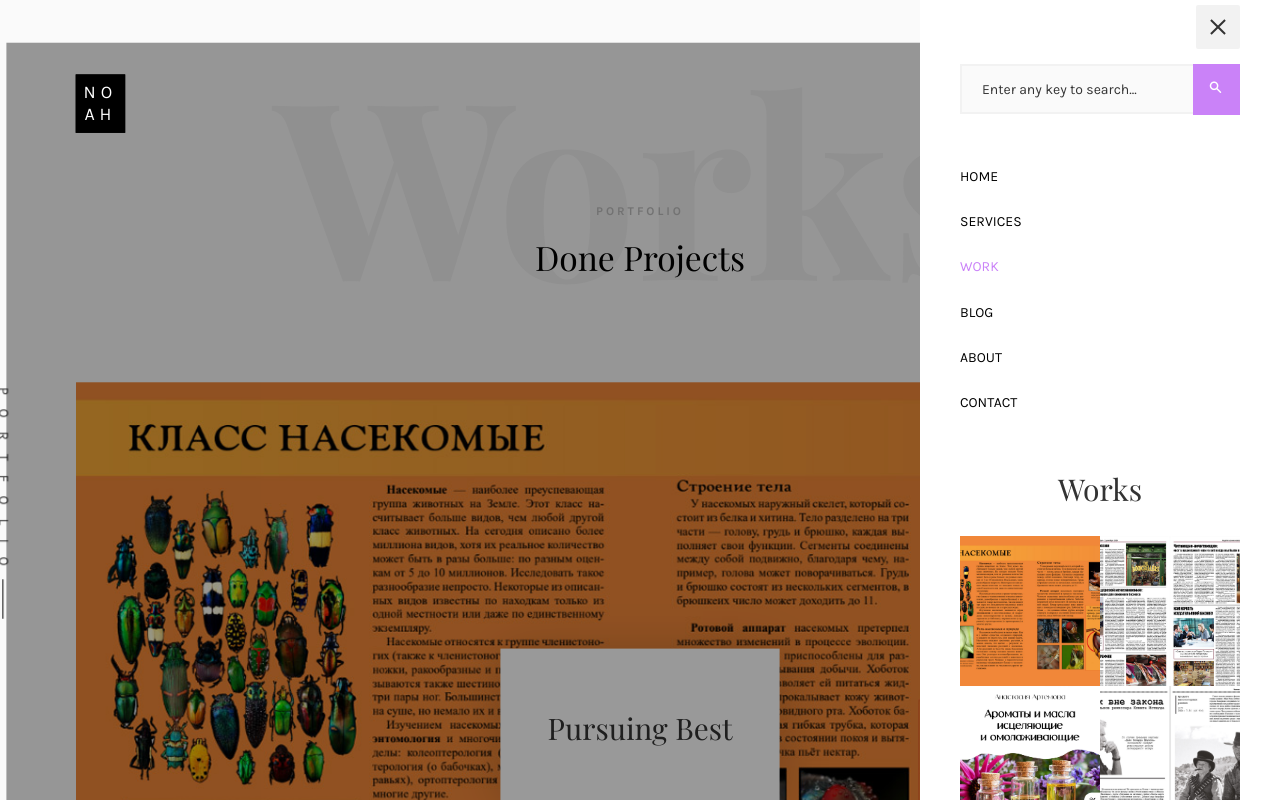
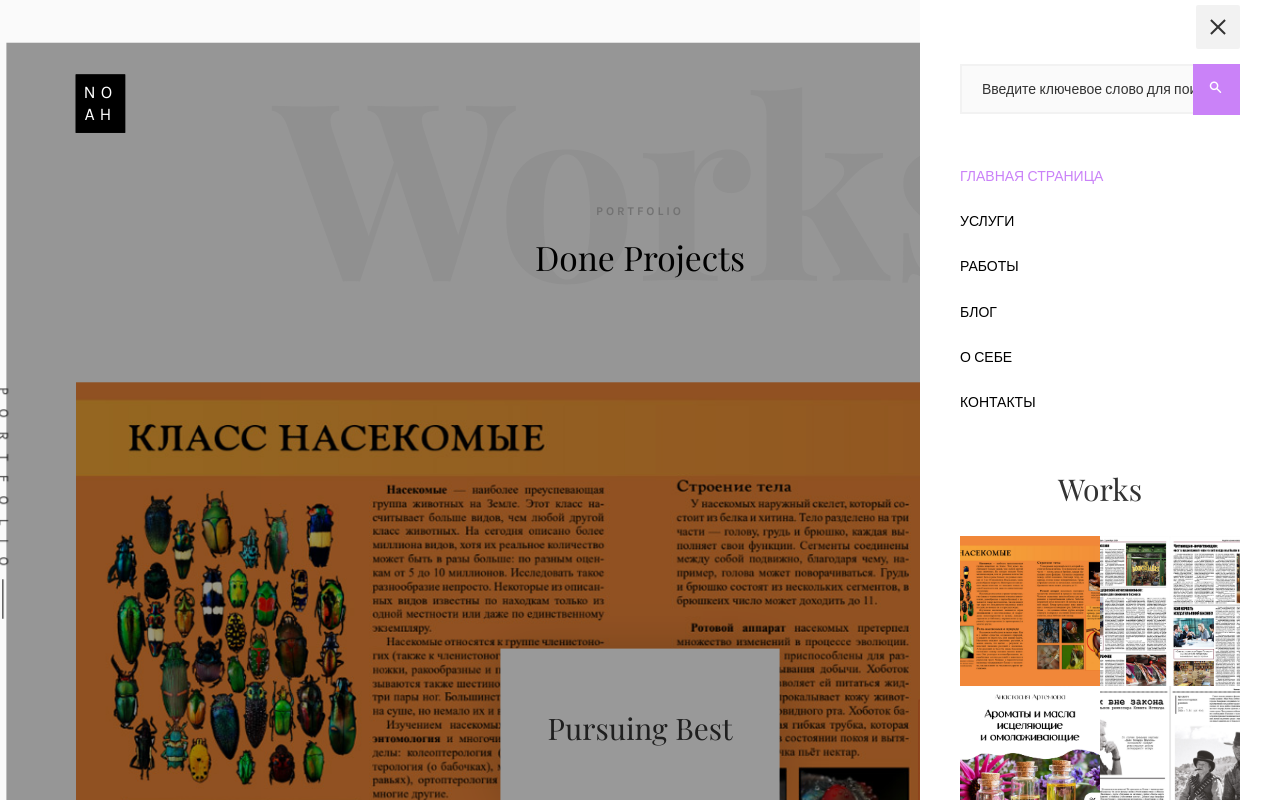
Before and after one commit to OlaEpifanova/resume, a plain HTML site: page work.html in a window 1280 px wide. Both pictures are taken after a click on the link 1200 px from the left and 46 px from the top of the page. Drawn offline with nearby package versions, Linux system fonts and the light colour scheme; files whose address does not match are found by name; a web font is replaced by a local one.

Commit message:
Update work.html

```diff
--- a/work.html
+++ b/work.html
@@ -50,15 +50,14 @@
 
 	</head>
 	<body>
-
-	<nav id="colorlib-main-nav" role="navigation">
+<nav id="colorlib-main-nav" role="navigation">
 		<a href="#" class="js-colorlib-nav-toggle colorlib-nav-toggle active"><i></i></a>
 		<div class="js-fullheight colorlib-table">
 			<div class="colorlib-table-cell js-fullheight">
 				<div class="row">
 					<div class="col-md-12">
 						<div class="form-group">
-							<input type="text" class="form-control" id="search" placeholder="Enter any key to search...">
+							<input type="text" class="form-control" id="search" placeholder="Введите ключевое слово для поиска...">
 							<button type="submit" class="btn btn-primary"><i class="icon-search3"></i></button>
 						</div>
 					</div>
@@ -66,12 +65,12 @@
 				<div class="row">
 					<div class="col-md-12">
 						<ul>
-							<li><a href="index.html">Home</a></li>
-							<li><a href="services.html">Services</a></li>
-							<li class="active"><a href="work.html">Work</a></li>
-							<li><a href="blog.html">Blog</a></li>
-							<li><a href="about.html">About</a></li>
-							<li><a href="contact.html">Contact</a></li>
+							<li class="active"><a href="index.html">Главная страница</a></li>
+							<li><a href="services.html">Услуги</a></li>
+							<li><a href="work.html">Работы</a></li>
+							<li><a href="blog.html">Блог</a></li>
+							<li><a href="about.html">О себе</a></li>
+							<li><a href="contact.html">Контакты</a></li>
 						</ul>
 					</div>
 				</div>
```
